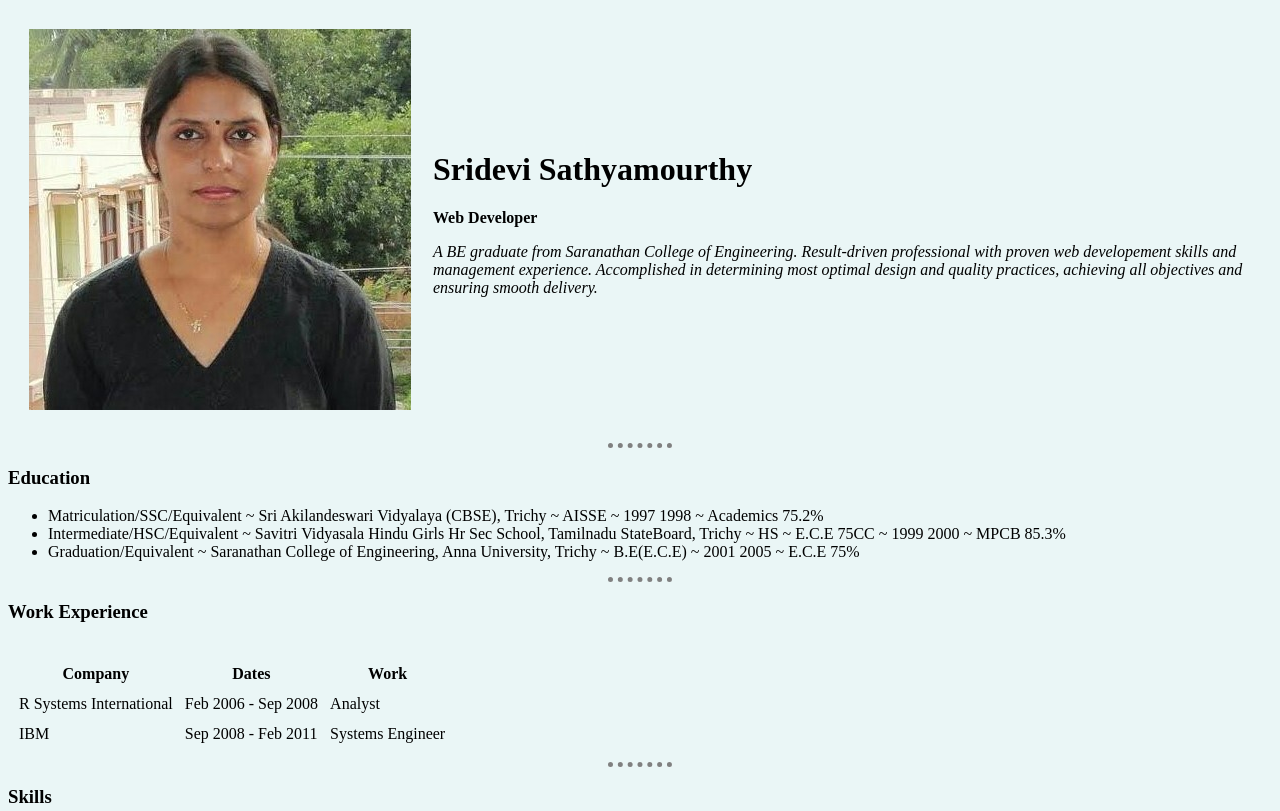
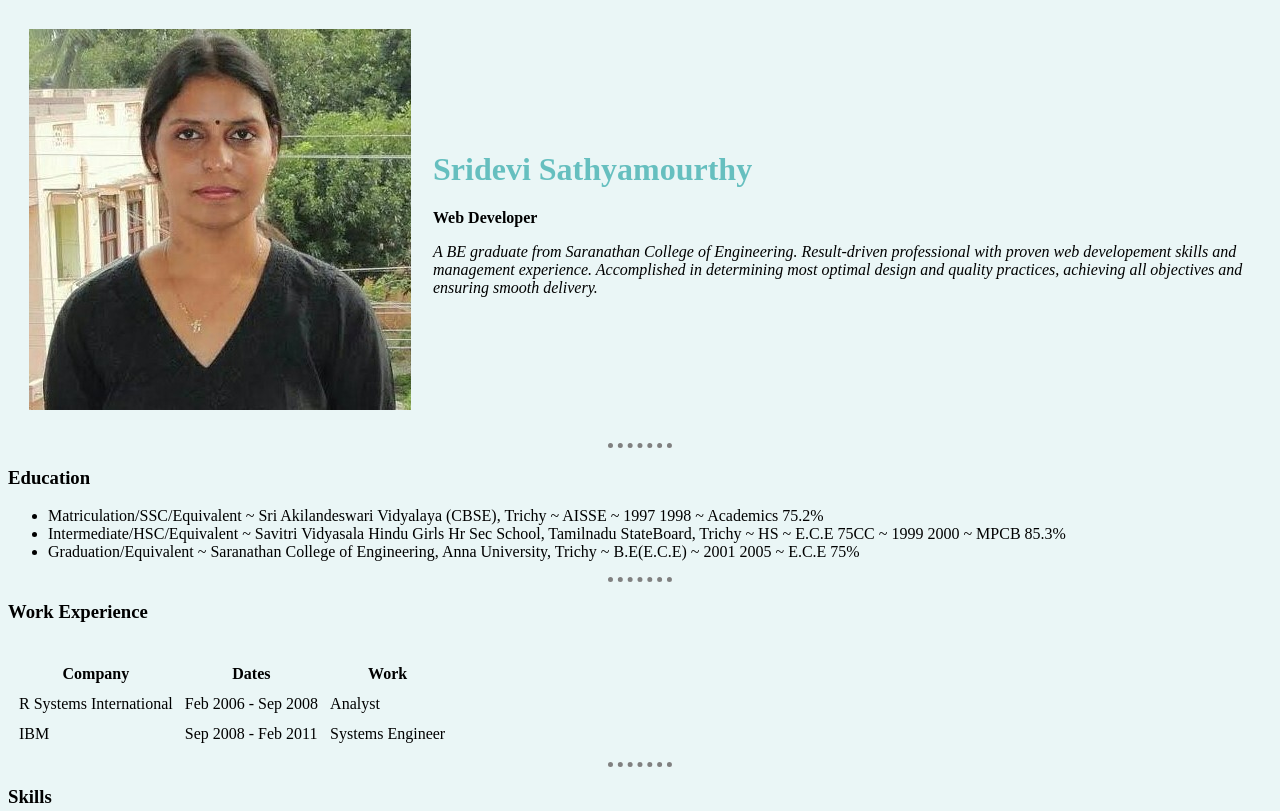
Before and after one commit to ssridevi-hub/cv, a plain HTML site: page index.html in a window 1280 px wide. Shown: the top 811 px of the page. Drawn offline with Linux system fonts and the light colour scheme.

Commit message:
Update styles.css

```diff
--- a/CSS/styles.css
+++ b/CSS/styles.css
@@ -11,5 +11,5 @@ hr {
 }
 
 h1 {
-  font-color: #66BFBF;
+  color: #66BFBF;
 }
```
